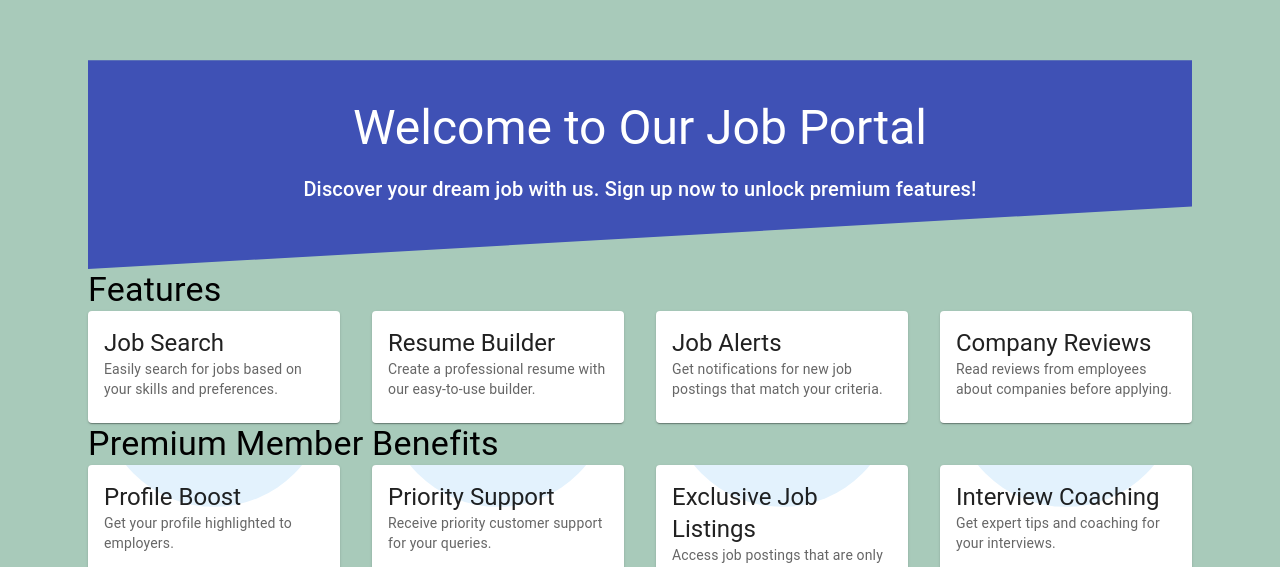
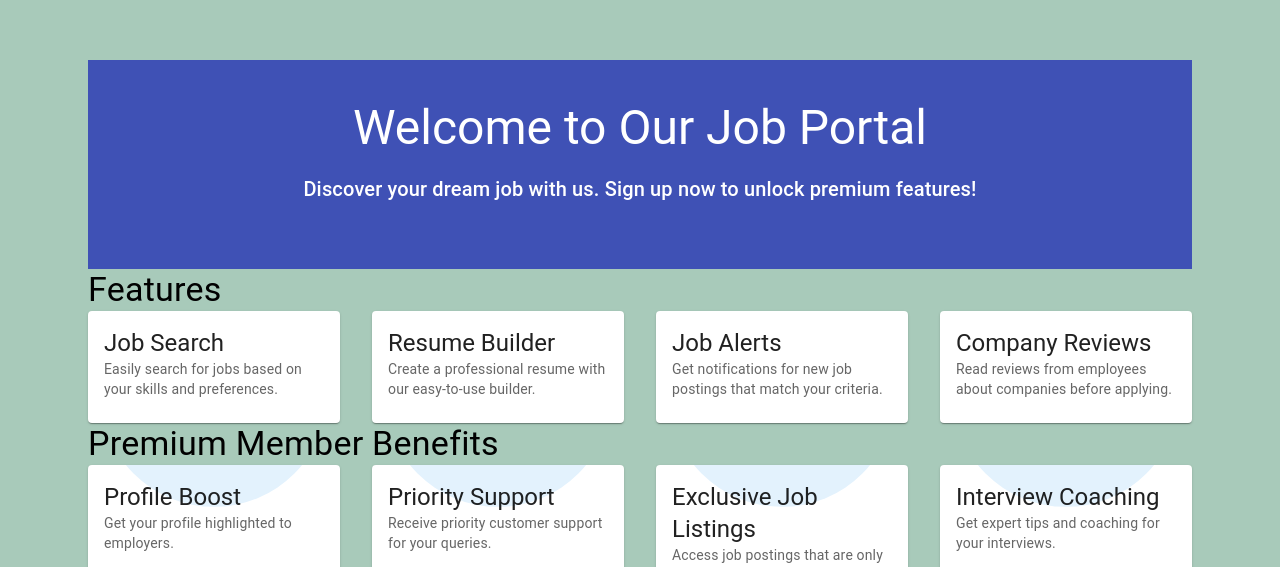
Before and after one commit to DHIRAJKumar09/Job-portal-frontend, a React (Create React App) app: page / in a window 1280 px wide. Shown: the part 228-795 px from the top of the page. Built offline with nearby package versions, Linux system fonts and the light colour scheme.

Commit message:
Update DemoPage.js

```diff
--- a/src/Components/DemoPage/DemoPage.js
+++ b/src/Components/DemoPage/DemoPage.js
@@ -81,7 +81,7 @@ const DemoPage = () => {
       <Box sx={{
           backgroundColor: '#3f51b5',
           padding: '40px 0',
-          clipPath: 'polygon(0 0, 100% 0, 100% 70%, 0 100%)',
+
           position: 'relative',
           zIndex: 1,
         }}
```
